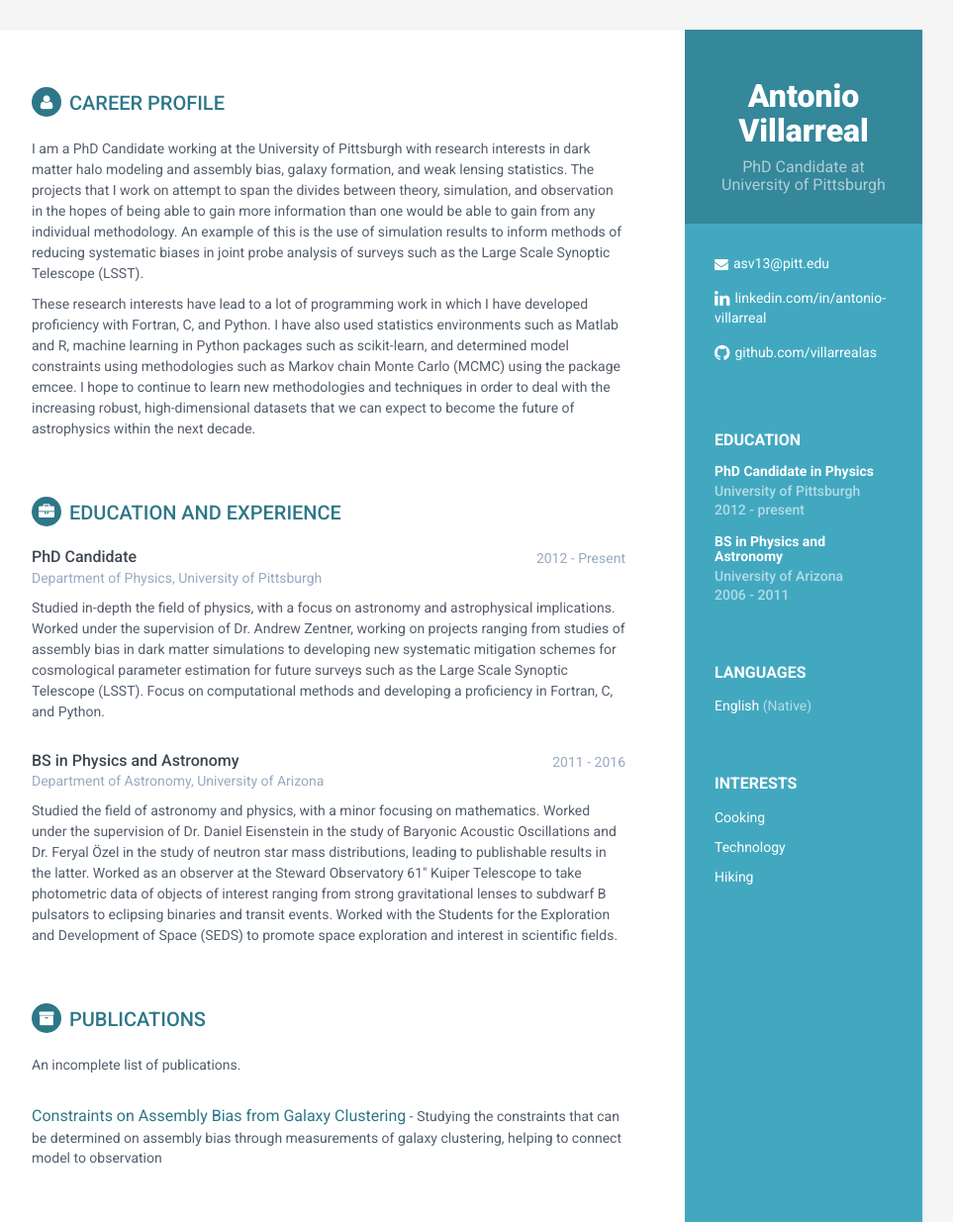
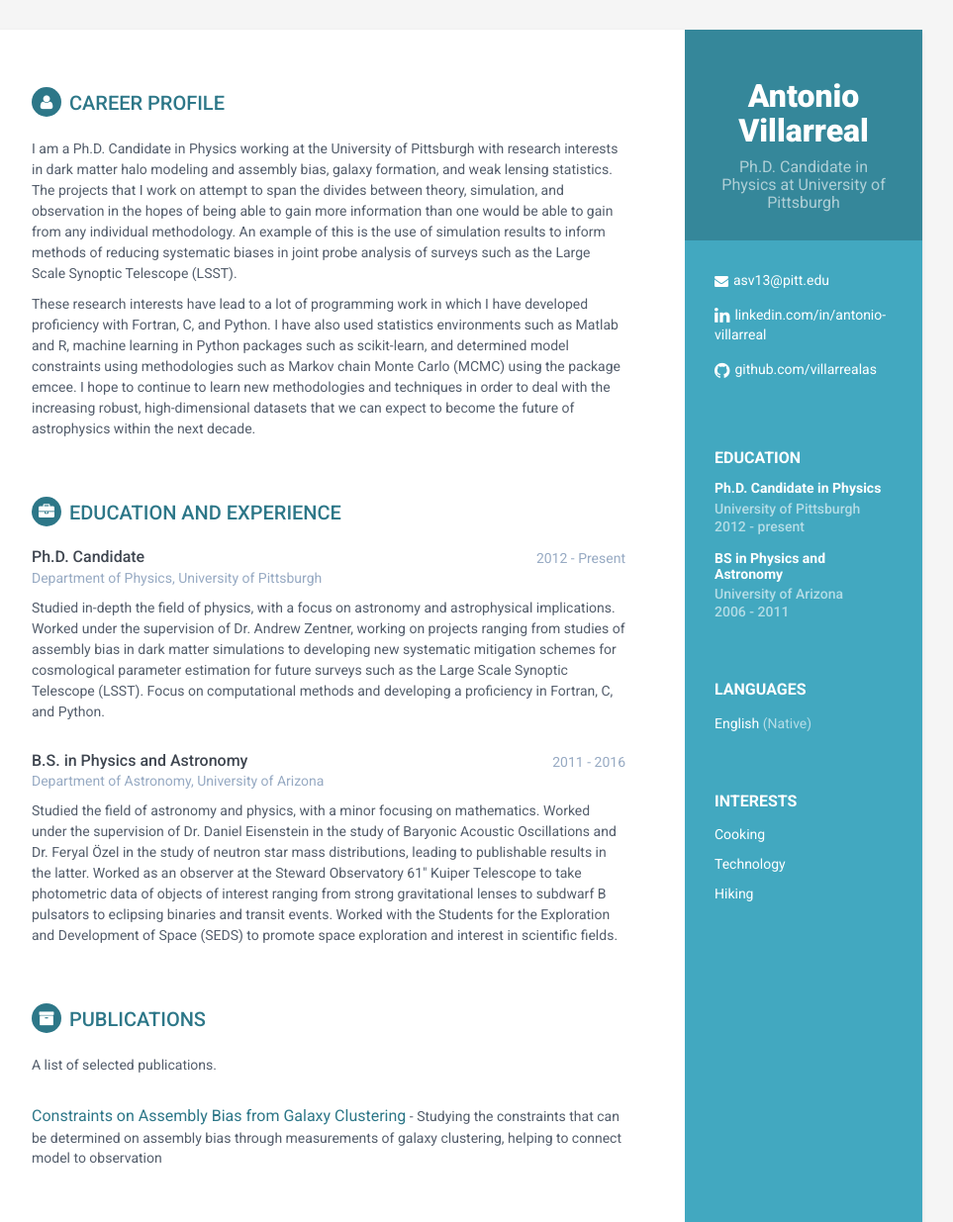
Before and after one commit to villarrealas/villarrealas.github.io, a plain HTML site: page index.html in a window 1280 px wide. Shown: the top 1235 px of the page at 99% size, without its empty margins (188-1151 px from the left). Drawn offline with Linux system fonts and the light colour scheme.

Commit message:
minor changes

```diff
--- a/index.html
+++ b/index.html
@@ -33,7 +33,7 @@
                 <!-- need to put my own image here at assets/images/blah -->
                 <img class="profile" src="" alt="" />
                 <h1 class="name">Antonio Villarreal</h1>
-                <h3 class="tagline">PhD Candidate at University of Pittsburgh</h3>
+                <h3 class="tagline">Ph.D. Candidate in Physics at University of Pittsburgh</h3>
             </div><!--//profile-container-->
 
             <div class="contact-container container-block">
@@ -49,7 +49,7 @@
             <div class="education-container container-block">
                 <h2 class="container-block-title">Education</h2>
                 <div class="item">
-                    <h4 class="degree">PhD Candidate in Physics</h4>
+                    <h4 class="degree">Ph.D. Candidate in Physics</h4>
                     <h5 class="meta">University of Pittsburgh</h5>
                     <div class="time">2012 - present</div>
                 </div><!--//item-->
@@ -83,7 +83,7 @@
             <section class="section summary-section">
                 <h2 class="section-title"><i class="fa fa-user"></i>Career Profile</h2>
                 <div class="summary">
-                    <p>I am a PhD Candidate working at the University of Pittsburgh with research interests in dark matter halo modeling and assembly bias, galaxy formation, and weak lensing statistics. The projects that I work on attempt to span the divides between theory, simulation, and observation in the hopes of being able to gain more information than one would be able to gain from any individual methodology. An example of this is the use of simulation results to inform methods of reducing systematic biases in joint probe analysis of surveys such as the Large Scale Synoptic Telescope (LSST).</p>
+                    <p>I am a Ph.D. Candidate in Physics working at the University of Pittsburgh with research interests in dark matter halo modeling and assembly bias, galaxy formation, and weak lensing statistics. The projects that I work on attempt to span the divides between theory, simulation, and observation in the hopes of being able to gain more information than one would be able to gain from any individual methodology. An example of this is the use of simulation results to inform methods of reducing systematic biases in joint probe analysis of surveys such as the Large Scale Synoptic Telescope (LSST).</p>
                     <p>These research interests have lead to a lot of programming work in which I have developed proficiency with Fortran, C, and Python. I have also used statistics environments such as Matlab and R, machine learning in Python packages such as scikit-learn, and determined model constraints using methodologies such as Markov chain Monte Carlo (MCMC) using the package emcee. I hope to continue to learn new methodologies and techniques in order to deal with the increasing robust, high-dimensional datasets that we can expect to become the future of astrophysics within the next decade.</p>
                 </div><!--//summary-->
             </section><!--//section-->
@@ -94,7 +94,7 @@
                 <div class="item">
                     <div class="meta">
                         <div class="upper-row">
-                            <h3 class="job-title">PhD Candidate</h3>
+                            <h3 class="job-title">Ph.D. Candidate</h3>
                             <div class="time">2012 - Present</div>
                         </div><!--//upper-row-->
                         <div class="company">Department of Physics, University of Pittsburgh</div>
@@ -107,7 +107,7 @@
                 <div class="item">
                     <div class="meta">
                         <div class="upper-row">
-                            <h3 class="job-title">BS in Physics and Astronomy</h3>
+                            <h3 class="job-title">B.S. in Physics and Astronomy</h3>
                             <div class="time">2011 - 2016</div>
                         </div><!--//upper-row-->
                         <div class="company">Department of Astronomy, University of Arizona</div>
@@ -122,7 +122,7 @@
             <section class="section projects-section">
                 <h2 class="section-title"><i class="fa fa-archive"></i>Publications</h2>
                 <div class="intro">
-                    <p>An incomplete list of publications.</p>
+                    <p>A list of selected publications.</p>
                 </div><!--//intro-->
                 <div class="item">
                     <span class="project-title"><a href="https://arxiv.org/abs/1606.07817">Constraints on Assembly Bias from Galaxy Clustering</a></span> - <span class="project-tagline">Studying the constraints that can be determined on assembly bias through measurements of galaxy clustering, helping to connect model to observation</span>
```
